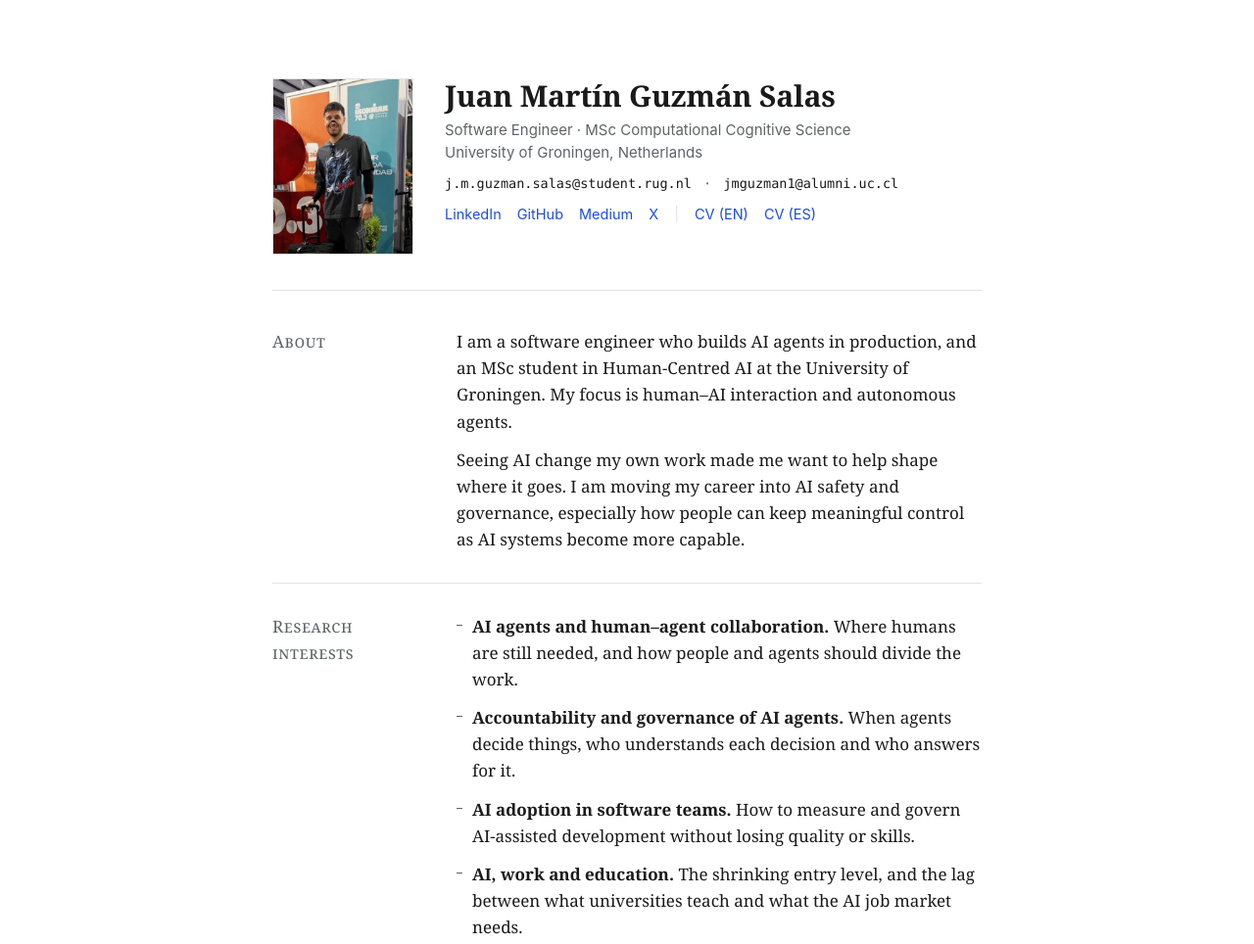
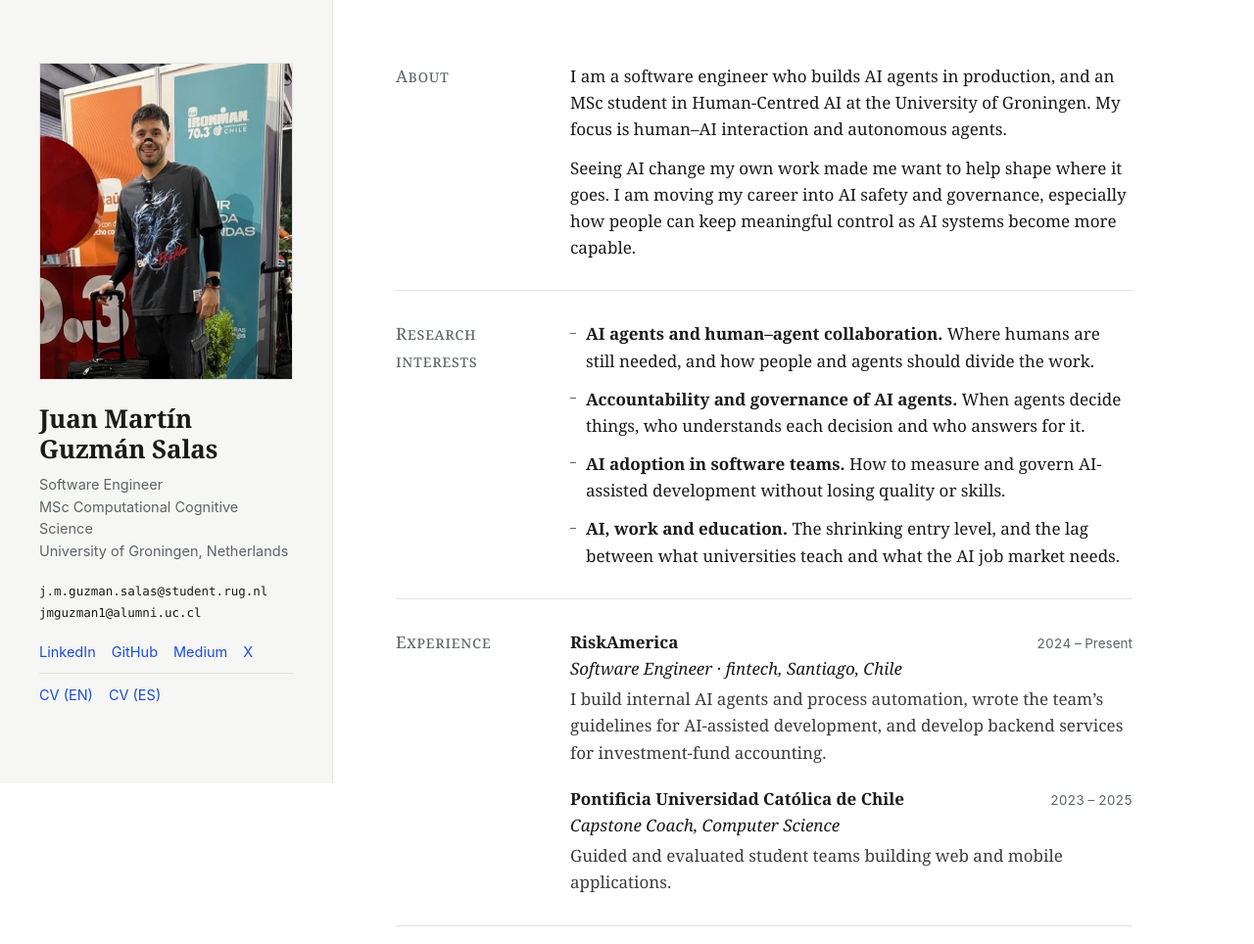
Before and after one commit to JuanmaGuzman/juanmaguzman.github.io, a plain HTML site: page index.html in a window 1280 px wide. Shown: the top 964 px of the page at 98% size. Drawn offline with Linux system fonts and the light colour scheme.

Commit message:
Two-column layout: fixed profile sidebar, scrolling content
Co-Authored-By: Claude Opus 5.5 <noreply@anthropic.com>

```diff
--- a/index.html
+++ b/index.html
@@ -5,30 +5,34 @@
   <meta name="viewport" content="width=device-width, initial-scale=1">
   <title>Juan Martín Guzmán Salas</title>
   <meta name="description" content="Software engineer building AI agents. MSc student in Human-Centred AI at the University of Groningen, moving into AI safety and governance.">
-  <link rel="stylesheet" href="style.css?v=3">
+  <link rel="stylesheet" href="style.css?v=4">
 </head>
 <body>
-<main>
-
-  <header>
+<div class="layout">
+  <aside class="side">
     <button class="photo" id="photo" type="button" title="Show another photo" aria-label="Show another photo">
-      <img id="photo-img" src="img/portrait-selfie.jpg?v=3" alt="Juan Martín Guzmán Salas" width="144" height="180">
+      <img id="photo-img" src="img/portrait-selfie.jpg?v=3" alt="Juan Martín Guzmán Salas" width="200" height="250">
     </button>
-    <div class="intro">
     <h1>Juan Martín Guzmán Salas</h1>
-      <p class="tagline">Software Engineer · MSc Computational Cognitive Science<br>University of Groningen, Netherlands</p>
-      <p class="email"><span>j.m.guzman.salas@student.rug.nl</span> <span class="dot">·</span> <span>jmguzman1@alumni.uc.cl</span></p>
+    <p class="tagline">Software Engineer<br>MSc Computational Cognitive Science<br>University of Groningen, Netherlands</p>
+    <div class="contact">
+      <span class="email">j.m.guzman.salas@student.rug.nl</span>
+      <span class="email">jmguzman1@alumni.uc.cl</span>
+    </div>
     <nav class="links">
       <a href="https://www.linkedin.com/in/juanmartinguzman/">LinkedIn</a>
       <a href="https://github.com/JuanmaGuzman">GitHub</a>
       <a href="https://medium.com/@jmguzman1">Medium</a>
       <a href="https://x.com/juanmartingzman">X</a>
-        <span class="sep">|</span>
+    </nav>
+    <nav class="links cv">
       <a href="cv/Juan-Martin-Guzman-Salas_CV_EN.pdf">CV (EN)</a>
       <a href="cv/Juan-Martin-Guzman-Salas_CV_ES.pdf">CV (ES)</a>
     </nav>
-    </div>
-  </header>
+  </aside>
+<main>
+
+
 
   <section>
     <h2>About</h2>
@@ -106,6 +110,7 @@
   </section>
 
 </main>
+</div>
 <script>
   // Random photo on each visit; it changes every 5 minutes, or on click.
   const photos = [
--- a/style.css
+++ b/style.css
@@ -4,63 +4,69 @@
   --line: #e3e3e3;
   --accent: #1d4ed8;
   --bg: #ffffff;
+  --side-bg: #f6f6f4;
   --serif: "Charter", "Iowan Old Style", "Georgia", serif;
   --sans: -apple-system, BlinkMacSystemFont, "Segoe UI", Roboto, "Helvetica Neue", Arial, sans-serif;
   --mono: "SF Mono", "Menlo", "Consolas", monospace;
 }
 * { box-sizing: border-box; }
 html { -webkit-text-size-adjust: 100%; }
-body {
-  margin: 0;
-  background: var(--bg);
-  color: var(--text);
-  font-family: var(--serif);
-  font-size: 17px;
-  line-height: 1.6;
-  overflow-wrap: break-word;
-}
-main { max-width: 780px; margin: 0 auto; padding: 80px 28px 72px; }
+body { margin: 0; background: var(--bg); color: var(--text); font-family: var(--serif); font-size: 17px; line-height: 1.6; overflow-wrap: break-word; }
 a { color: var(--accent); text-decoration: none; }
 a:hover { text-decoration: underline; text-underline-offset: 3px; }
 p { margin: 0 0 12px; }
 p:last-child { margin-bottom: 0; }
 
-/* Header */
-header { display: flex; align-items: flex-start; gap: 32px; padding-bottom: 36px; margin-bottom: 8px; border-bottom: 1px solid var(--line); }
-.photo { flex-shrink: 0; padding: 0; border: none; background: none; cursor: pointer; border-radius: 0; }
-.photo img { display: block; width: 144px; height: 180px; object-fit: cover; border-radius: 0; border: 1px solid var(--line); }
+/* Two-column layout: fixed profile on the left, scrolling content on the right */
+.layout { display: grid; grid-template-columns: 340px 1fr; min-height: 100vh; }
+.side {
+  position: sticky; top: 0; height: 100vh; overflow-y: auto;
+  background: var(--side-bg); border-right: 1px solid var(--line);
+  padding: 64px 40px 40px;
+  display: flex; flex-direction: column; align-items: flex-start;
+}
+main { max-width: 880px; padding: 56px 64px 80px; }
+
+/* Profile */
+.photo { padding: 0; border: none; background: none; cursor: pointer; margin-bottom: 24px; width: 100%; }
+.photo img { display: block; width: 100%; height: auto; aspect-ratio: 4 / 5; object-fit: cover; border: 1px solid var(--line); }
 .photo:focus-visible { outline: 2px solid var(--accent); outline-offset: 3px; }
-h1 { font-family: var(--serif); font-size: 30px; line-height: 1.2; font-weight: 700; margin: 0 0 6px; letter-spacing: -0.2px; }
-.tagline { font-family: var(--sans); font-size: 15px; line-height: 1.5; color: var(--muted); margin: 0 0 10px; }
-.email { font-family: var(--mono); font-size: 13.5px; color: var(--text); margin: 0 0 8px; }
-.email span { user-select: all; }
-.email .dot { user-select: none; color: var(--muted); margin: 0 4px; }
-.links { font-family: var(--sans); font-size: 14.5px; display: flex; flex-wrap: wrap; align-items: center; gap: 4px 16px; }
-.sep { color: var(--line); }
+h1 { font-size: 26px; line-height: 1.2; font-weight: 700; margin: 0 0 10px; letter-spacing: -0.2px; }
+.tagline { font-family: var(--sans); font-size: 14.5px; line-height: 1.55; color: var(--muted); margin: 0 0 20px; }
+.contact { display: flex; flex-direction: column; gap: 2px; margin-bottom: 18px; }
+.email { font-family: var(--mono); font-size: 12.5px; user-select: all; }
+.links { font-family: var(--sans); font-size: 14.5px; display: flex; flex-wrap: wrap; gap: 4px 16px; }
+.links.cv { margin-top: 10px; padding-top: 10px; border-top: 1px solid var(--line); width: 100%; }
 
 /* Sections */
-section { display: grid; grid-template-columns: 160px 1fr; gap: 28px; padding: 30px 0; border-bottom: 1px solid var(--line); }
+section { display: grid; grid-template-columns: 150px 1fr; gap: 28px; padding: 30px 0; border-bottom: 1px solid var(--line); }
+section:first-of-type { padding-top: 8px; }
 section:last-of-type { border-bottom: none; }
-h2 { margin: 0; font-family: var(--serif); font-size: 17px; font-weight: 400; font-variant: small-caps; letter-spacing: 0.6px; color: var(--muted); line-height: 1.6; }
-
+h2 { margin: 0; font-size: 17px; font-weight: 400; font-variant: small-caps; letter-spacing: 0.6px; color: var(--muted); line-height: 1.6; }
 .item { margin-bottom: 20px; }
 .item:last-child { margin-bottom: 0; }
 .row { display: flex; justify-content: space-between; align-items: baseline; gap: 16px; }
 .title { font-weight: 700; }
 .date { font-family: var(--sans); font-size: 13.5px; color: var(--muted); white-space: nowrap; font-variant-numeric: tabular-nums; }
-.role { font-style: italic; color: var(--text); }
+.role { font-style: italic; }
 .sub { margin-top: 4px; color: #3c3c3c; }
-
 .topics { margin: 0; padding-left: 0; list-style: none; }
 .topics li { margin-bottom: 12px; padding-left: 16px; position: relative; }
 .topics li::before { content: ""; position: absolute; left: 0; top: 0.72em; width: 6px; height: 1px; background: var(--muted); }
 .topics li:last-child { margin-bottom: 0; }
 
-@media (max-width: 640px) {
-  main { padding-top: 40px; }
-  header { flex-direction: column; align-items: flex-start; gap: 20px; }
-  .photo img { width: 112px; height: 140px; }
-  h1 { font-size: 26px; }
+/* Medium screens: narrower sidebar, sections stack */
+@media (max-width: 1080px) {
+  .layout { grid-template-columns: 290px 1fr; }
+  .side { padding: 48px 28px 32px; }
+  main { padding: 48px 36px 72px; }
   section { grid-template-columns: 1fr; gap: 8px; }
+}
+/* Phones: single column, profile on top (not fixed) */
+@media (max-width: 720px) {
+  .layout { grid-template-columns: 1fr; }
+  .side { position: static; height: auto; border-right: none; border-bottom: 1px solid var(--line); padding: 36px 24px 28px; }
+  .photo { width: 140px; }
+  main { padding: 28px 24px 56px; }
   .row { flex-direction: column; gap: 0; }
 }
```
Lines whose indentation alone changed are shown as unchanged.
